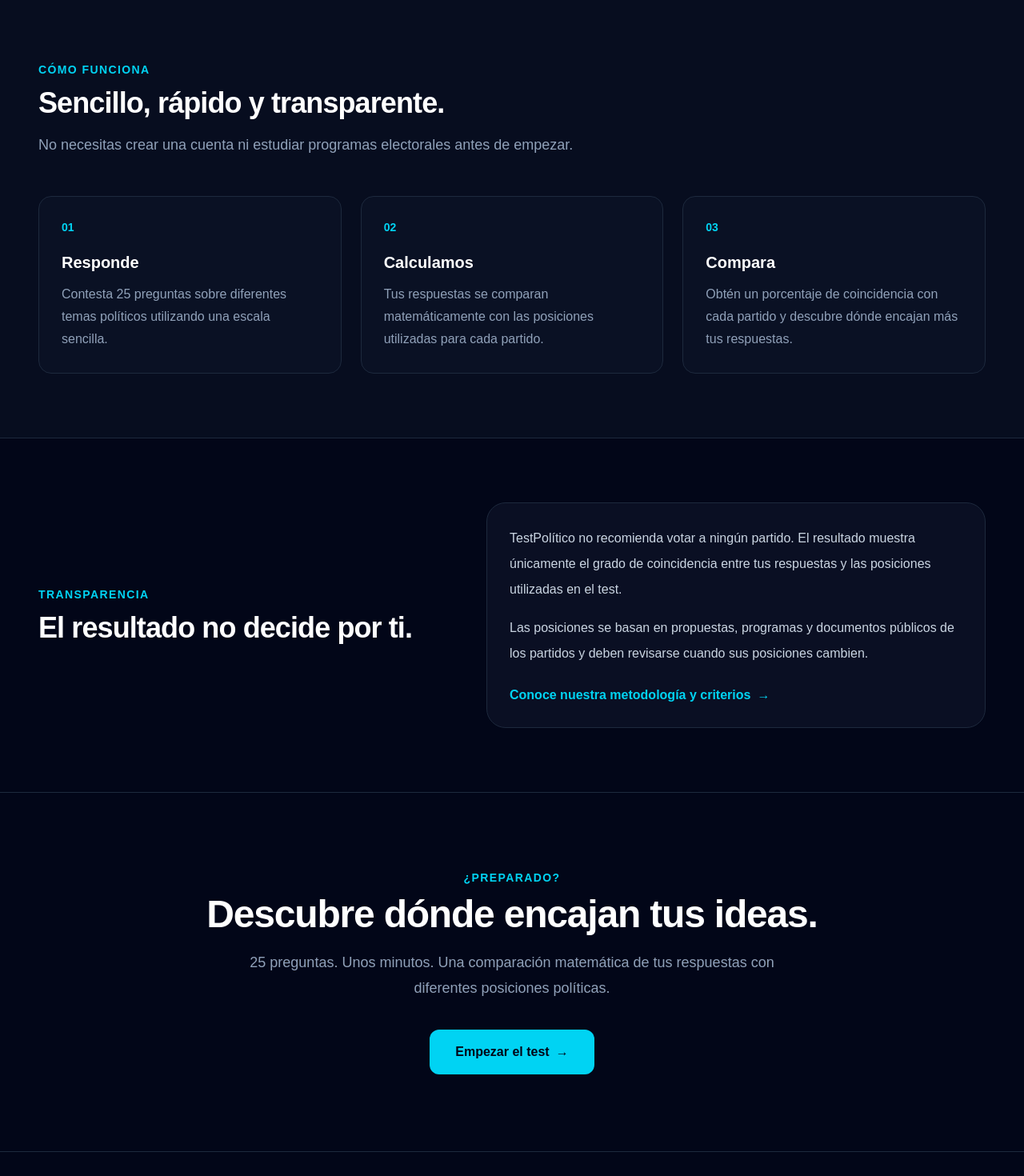
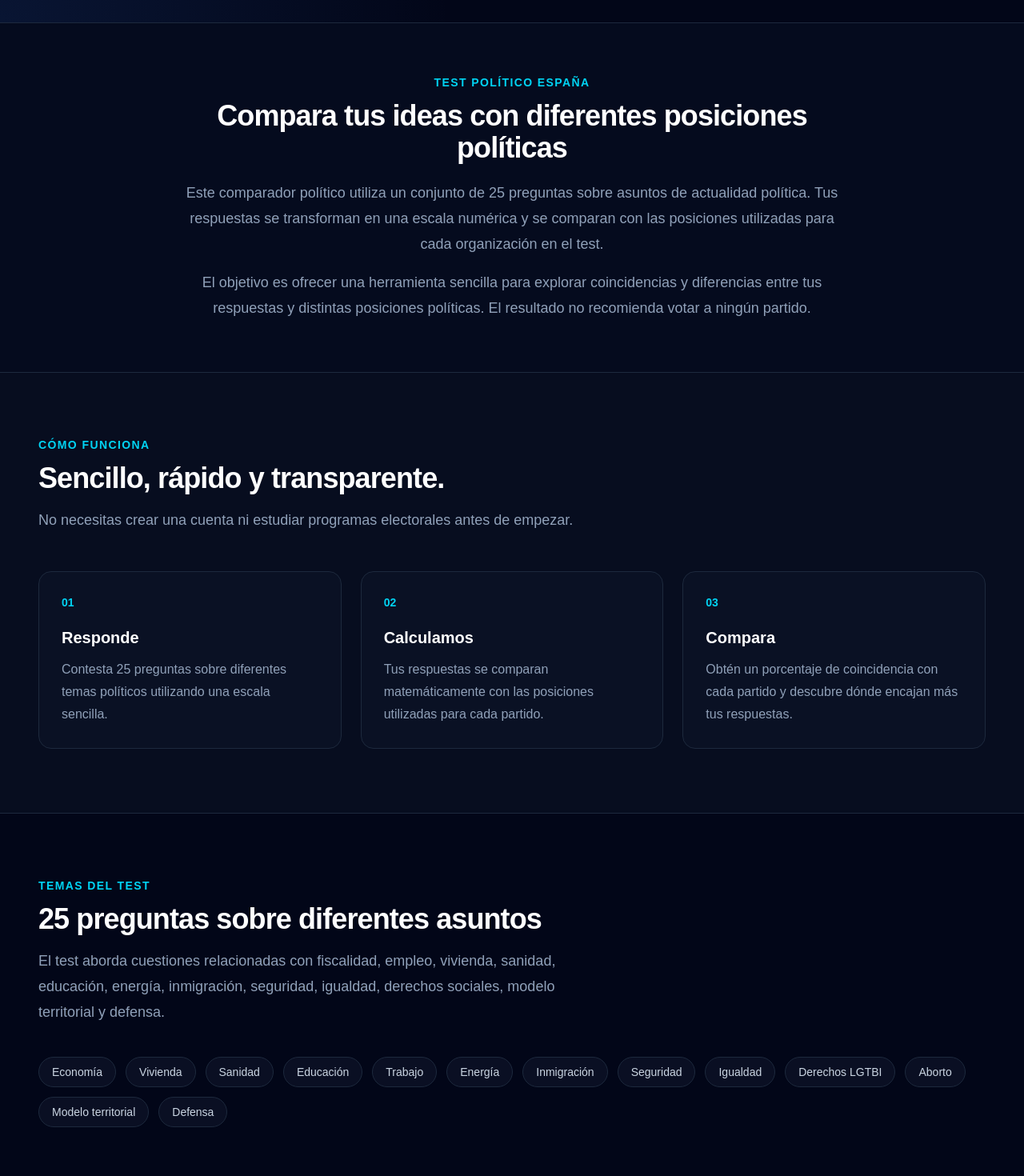
Before and after one commit to lluisgarau2/test-politico, a Next.js app: page / in a window 1280 px wide. Shown: the part 960-2430 px from the top of the page at 80% size. Built offline with nearby package versions, Linux system fonts and the light colour scheme.

Commit message:
Mejora el SEO de la portada

```diff
--- a/app/page.tsx
+++ b/app/page.tsx
@@ -35,10 +35,10 @@ export default function Home() {
               </h1>
 
               <p className="mt-7 max-w-2xl text-lg leading-8 text-slate-300 sm:text-xl">
-                Responde 25 preguntas sobre economía, vivienda, sanidad,
-                educación, inmigración, derechos sociales y otros temas.
-                Descubre qué partidos presentan posiciones más próximas a las
-                tuyas.
+                Haz este test político de España y responde 25 preguntas sobre
+                economía, vivienda, sanidad, educación, inmigración, derechos
+                sociales, energía y otros temas. Compara matemáticamente tus
+                respuestas con las posiciones utilizadas para cada partido.
               </p>
 
               <div className="mt-9 flex flex-col gap-4 sm:flex-row">
@@ -117,8 +117,35 @@ export default function Home() {
         </div>
       </section>
 
+      {/* SEO context */}
+      <section className="border-y border-slate-800 bg-slate-900/30">
+        <div className="mx-auto max-w-4xl px-6 py-16 text-center sm:px-8">
+          <p className="text-sm font-semibold uppercase tracking-widest text-cyan-400">
+            Test político España
+          </p>
+
+          <h2 className="mt-3 text-3xl font-bold tracking-tight sm:text-4xl">
+            Compara tus ideas con diferentes posiciones políticas
+          </h2>
+
+          <p className="mt-5 text-lg leading-8 text-slate-400">
+            Este comparador político utiliza un conjunto de 25 preguntas sobre
+            asuntos de actualidad política. Tus respuestas se transforman en
+            una escala numérica y se comparan con las posiciones utilizadas
+            para cada organización en el test.
+          </p>
+
+          <p className="mt-4 text-lg leading-8 text-slate-400">
+            El objetivo es ofrecer una herramienta sencilla para explorar
+            coincidencias y diferencias entre tus respuestas y distintas
+            posiciones políticas. El resultado no recomienda votar a ningún
+            partido.
+          </p>
+        </div>
+      </section>
+
       {/* How it works */}
-      <section className="border-y border-slate-800 bg-slate-900/40">
+      <section className="border-b border-slate-800 bg-slate-900/40">
         <div className="mx-auto max-w-7xl px-6 py-20 sm:px-8 lg:px-12">
           <div className="max-w-2xl">
             <p className="text-sm font-semibold uppercase tracking-widest text-cyan-400">
@@ -157,8 +184,54 @@ export default function Home() {
         </div>
       </section>
 
+      {/* Topics */}
+      <section>
+        <div className="mx-auto max-w-7xl px-6 py-20 sm:px-8 lg:px-12">
+          <div className="max-w-2xl">
+            <p className="text-sm font-semibold uppercase tracking-widest text-cyan-400">
+              Temas del test
+            </p>
+
+            <h2 className="mt-3 text-3xl font-bold tracking-tight sm:text-4xl">
+              25 preguntas sobre diferentes asuntos
+            </h2>
+
+            <p className="mt-4 text-lg leading-8 text-slate-400">
+              El test aborda cuestiones relacionadas con fiscalidad, empleo,
+              vivienda, sanidad, educación, energía, inmigración, seguridad,
+              igualdad, derechos sociales, modelo territorial y defensa.
+            </p>
+          </div>
+
+          <div className="mt-10 flex flex-wrap gap-3">
+            {[
+              "Economía",
+              "Vivienda",
+              "Sanidad",
+              "Educación",
+              "Trabajo",
+              "Energía",
+              "Inmigración",
+              "Seguridad",
+              "Igualdad",
+              "Derechos LGTBI",
+              "Aborto",
+              "Modelo territorial",
+              "Defensa",
+            ].map((topic) => (
+              <span
+                key={topic}
+                className="rounded-full border border-slate-800 bg-slate-900/60 px-4 py-2 text-sm text-slate-300"
+              >
+                {topic}
+              </span>
+            ))}
+          </div>
+        </div>
+      </section>
+
       {/* Transparency */}
-      <section>
+      <section className="border-t border-slate-800">
         <div className="mx-auto max-w-7xl px-6 py-20 sm:px-8 lg:px-12">
           <div className="grid gap-10 lg:grid-cols-[1fr_1.2fr] lg:items-center">
             <div>
```
